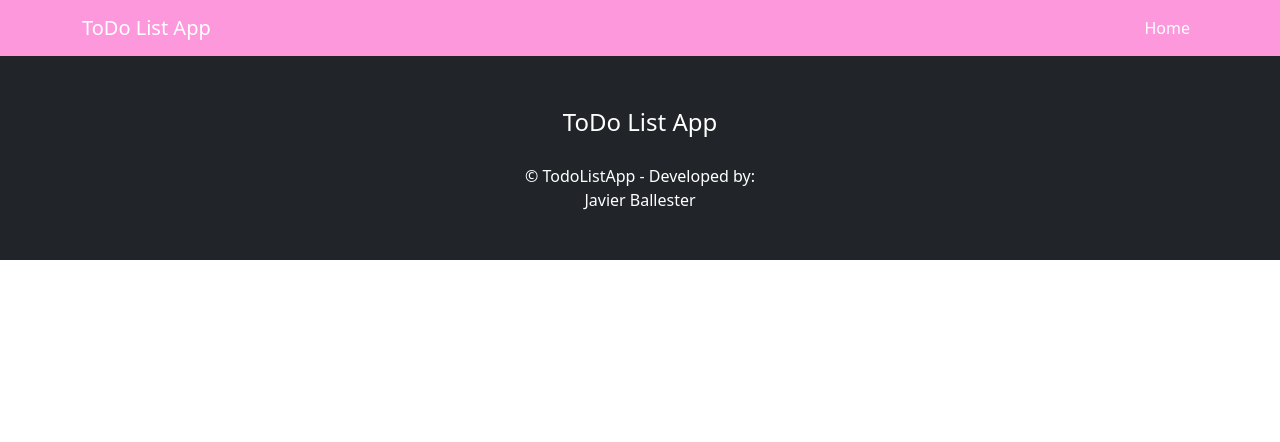
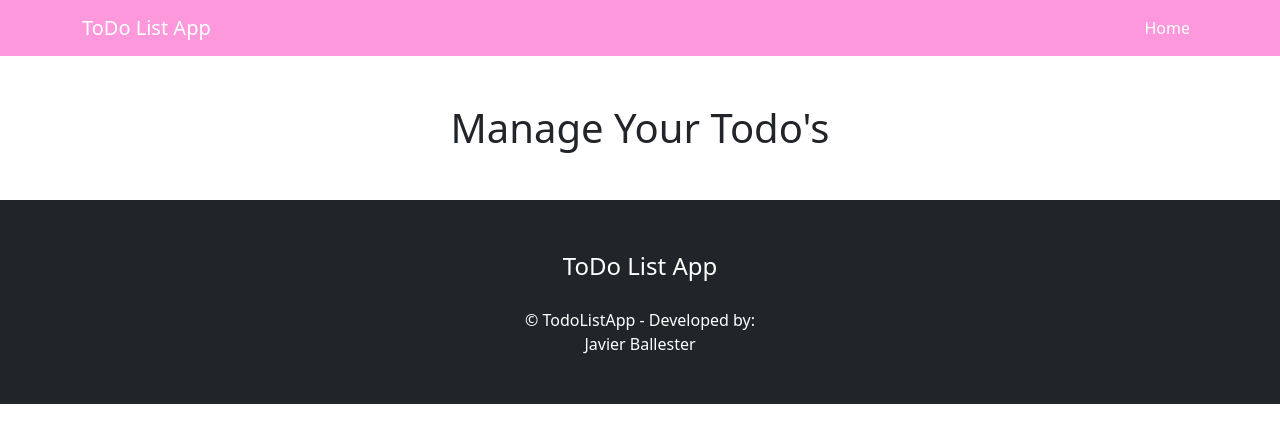
Before and after one commit to Javirb26/todo_js, a plain HTML site: page index.html in a window 1280 px wide. Drawn offline with nearby package versions, Linux system fonts and the light colour scheme.

Commit message:
adds simple header to the top of index.html

```diff
--- a/index.html
+++ b/index.html
@@ -32,7 +32,9 @@
         </div>
     </nav>
 
-    <header></header>
+    <header class="text-center my-5">
+        <h1>Manage Your Todo's</h1>
+    </header>
 
     <main></main>
 
```
